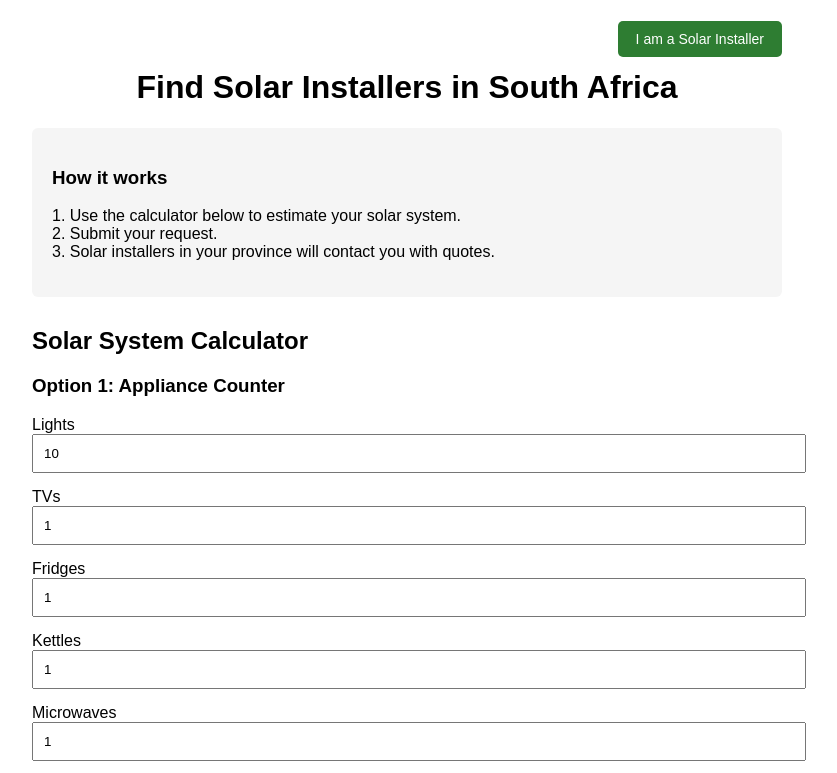
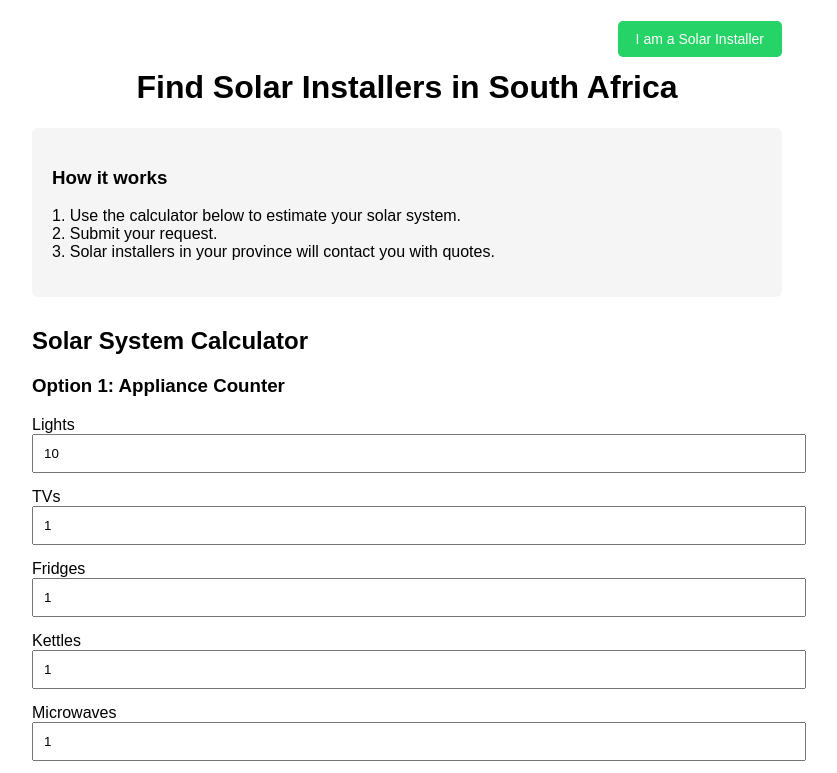
Before and after one commit to ddewald-elec/ddewald-elec.github.io, a plain HTML site: page index.html in a window 1280 px wide. Shown: the top 773 px of the page, without its empty margins (233-1070 px from the left). Drawn offline with Linux system fonts and the light colour scheme.

Commit message:
Refactor HTML structure and styles for solar app

```diff
--- a/index.html
+++ b/index.html
@@ -34,7 +34,7 @@ margin-bottom:20px;
 }
 
 .installer-btn{
-background:#2e7d32;
+background:#25D366;
 color:white;
 padding:10px 18px;
 text-decoration:none;
@@ -98,8 +98,11 @@ margin-top:30px;
 <body>
 
 <div class="topbar">
-<a class="installer-btn" href="#">I am a Solar Installer</a>
+
+<a class="installer-btn" href="https://wa.me/27821234567?text=Hi%20I%20am%20a%20solar%20installer%20and%20want%20to%20join%20your%20platform">I am a Solar Installer</a>
+
 <button id="installBtn" class="install-btn">Install App</button>
+
 </div>
 
 <h1>Find Solar Installers in South Africa</h1>
@@ -205,7 +208,6 @@ firebase.initializeApp(firebaseConfig);
 
 const db = firebase.firestore();
 
-
 function calculateSolar(){
 
 let lights = document.getElementById("lights").value * 10;
@@ -226,17 +228,13 @@ document.getElementById("result").innerHTML =
 
 }
 
-
 function calculateBill(){
 
 let bill = document.getElementById("bill").value;
 
 if(!bill){
-
 document.getElementById("result").innerHTML = "Enter your monthly electricity bill";
-
 return;
-
 }
 
 let system = (bill / 1000) * 5;
@@ -245,7 +243,6 @@ document.getElementById("result").innerHTML =
 "Estimated Solar System Size: " + system.toFixed(1) + " kW";
 
 }
-
 
 document.getElementById("submitBtn").addEventListener("click", async function(){
 
@@ -256,7 +253,6 @@ const province = document.getElementById("province").value;
 if(!name || !phone || !province){
 
 document.getElementById("status").innerHTML = "Please fill in all required fields";
-
 return;
 
 }
```
